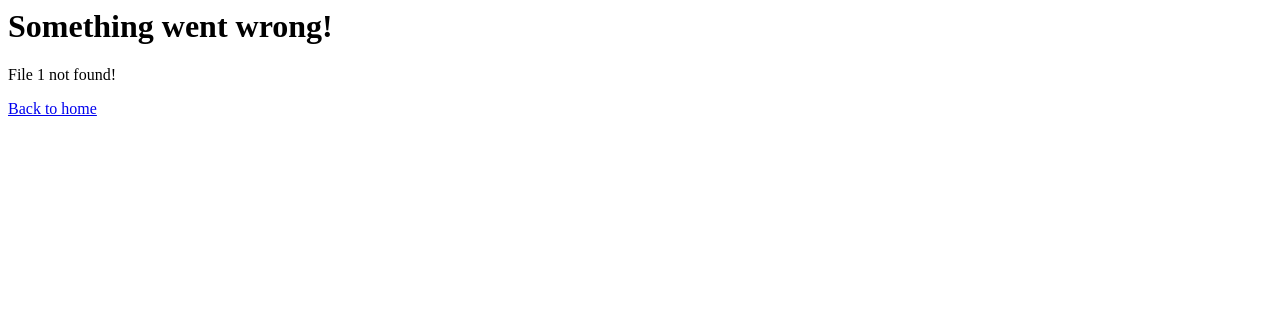
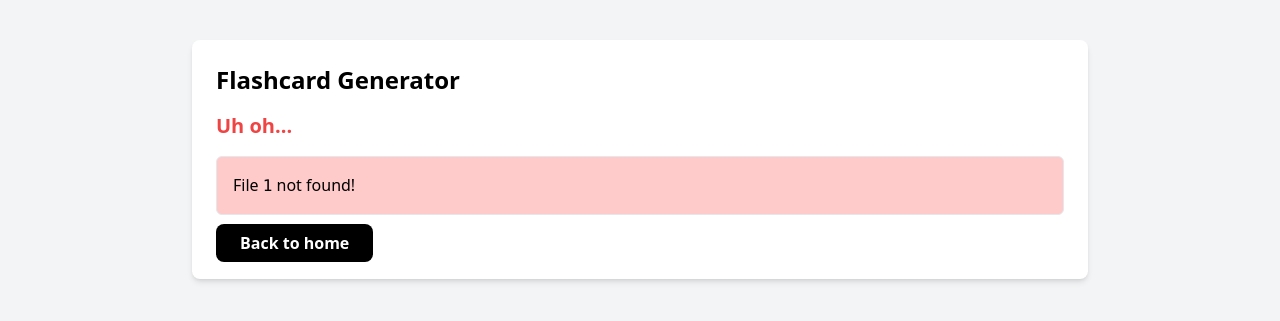
Before and after one commit to kougen/printable-flashcard-generator, a FastAPI app: page /uploads/1 in a window 1280 px wide. Shown: the top 321 px of the page. Run offline with FastAPI, Linux system fonts and the light colour scheme; some libraries are stand-ins or nearby versions.

Commit message:
feat: working template structures

```diff
--- a/main.py
+++ b/main.py
@@ -32,9 +32,15 @@ async def add_row(request: Request):
     return templates.TemplateResponse("row.html", {"request": request})
 
 
-@app.post("/flashcard-form", response_class=HTMLResponse)
-async def flashcard_form(request: Request):
-    return templates.TemplateResponse("form.html", {"request": request})
+@app.get("/error", response_class=HTMLResponse)
+async def error(request: Request, error_type: int | None = None):
+    if error_type == 404:
+        file_name = request.query_params.get("file_name")
+        return templates.TemplateResponse("error/file_404.html",
+                                          {"request": request, "file_name": file_name})
+
+    error_message = request.query_params.get("error_message") or "An error occurred"
+    return templates.TemplateResponse("error.html", {"request": request, "error_message": error_message})
 
 
 @app.post("/generate-pdf", response_class=HTMLResponse)
@@ -98,12 +104,11 @@ async def generate_pdf(
 
 @app.get("/uploads/{file_name}")
 async def get_upload(request: Request, file_name: str):
-    # Check if the file exists or not
-
     if not (UPLOAD_DIR / file_name).exists():
-        return templates.TemplateResponse("error.html", {
+        return templates.TemplateResponse("index.html", {
             "request": request,
-            "error": f"File {file_name} not found!"
+            "error_type": 404,
+            "file_name": file_name
         })
     return FileResponse(UPLOAD_DIR / file_name)
 
--- a/static/js/utility.js
+++ b/static/js/utility.js
@@ -1,4 +1,8 @@
 let activeRow = null;
+
+document.getElementById('excludeImages').addEventListener('change', function() {
+    document.getElementById('image-column').style.display = this.checked ? 'none' : '';
+});
 
 document.addEventListener("click", (event) => {
     const row = event.target.closest("tr");
--- a/templates/error.html
+++ b/templates/error.html
@@ -1,3 +1,3 @@
-<h1 class="text-2xl font-bold mb-4 text-red-500">Something went wrong!</h1>
-<p>{{ error }}</p>
-<a href="/">Back to home</a>
+<h1 class="text-xl font-bold mb-4 text-red-500">Something went wrong!</h1>
+<p class="border border-red p-4 rounded-md mb-2 bg-red-200">{{ error_message }}</p>
+<a class="px-6 py-2 bg-black text-white rounded-lg font-bold transform hover:-translate-y-1 transition duration-400" href="/">Back to home</a>
--- /dev/null
+++ b/templates/error/file_404.html
@@ -0,0 +1,5 @@
+<div class="relative">
+    <h1 class="text-xl font-bold mb-4 text-red-500">Uh oh...</h1>
+    <p class="border border-red p-4 rounded-md mb-4 bg-red-200">File <span class="font-mono">{{ file_name }}</span> not found!</p>
+    <a class="px-6 py-2 bg-black text-white rounded-lg font-bold transform hover:-translate-y-1 transition duration-400" href="/">Back to home</a>
+</div>
--- a/templates/index.html
+++ b/templates/index.html
@@ -10,7 +10,43 @@
 </head>
 <body class="p-10 bg-gray-100">
 <div class="max-w-4xl mx-auto bg-white p-6 shadow-md rounded-lg">
-    <div id="main" hx-post="/flashcard-form" hx-trigger="load" hx-swap="outerHTML"></div>
+    <h1 class="text-2xl font-bold mb-4">Flashcard Generator</h1>
+
+    {% if error_type == 404 %}
+    <div hx-get="/error" hx-swap="outerHTML" hx-trigger="load"
+         hx-vals='{"error_type": "404", "file_name": "{{ file_name }}"}'></div>
+    {% elif error_message %}
+    <div hx-get="/error" hx-swap="outerHTML" hx-trigger="load"
+         hx-vals='{"error_message": "{{ error_message }}"}'></div>
+    {% else %}
+    <form id="flashcard-form" hx-post="/generate-pdf" hx-target="#pdf-link" enctype="multipart/form-data">
+        <label>
+            <input type="checkbox" id="excludeImages" name="exclude_images">
+            Exclude Images
+        </label>
+
+        <table class="w-full border-collapse border border-gray-300" id="flashcard-table">
+            <thead>
+            <tr>
+                <th class="border p-2" id="image-column">Image</th>
+                <th class="border p-2">Word</th>
+                <th class="border p-2">Actions</th>
+            </tr>
+            </thead>
+            <tbody>
+            <tr hx-get="/add-row" hx-trigger="load"></tr>
+            </tbody>
+        </table>
+
+        <button type="button" class="mt-4 bg-blue-500 text-white px-4 py-2"
+                hx-post="/add-row" hx-target="#flashcard-table tbody" hx-swap="beforeend">
+            Add Row
+        </button>
+        <button type="submit" class="mt-4 bg-green-500 text-white px-4 py-2">Generate PDF</button>
+    </form>
+    <div id="pdf-link" class="mt-4"></div>
 </div>
+{% endif %}
+
 </body>
 </html>
```
